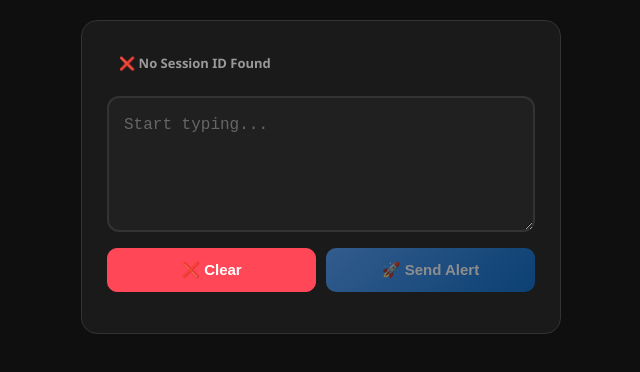
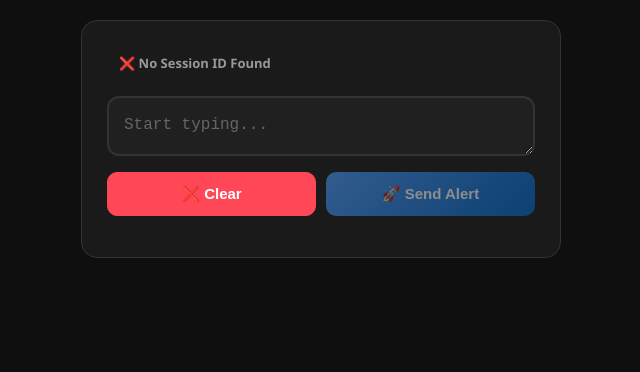
Before and after one commit to jcpux/keyboard, a plain HTML site: page remote.html in a window 1280 px wide. Shown: the whole page, without its empty margins (319-959 px from the left). Drawn offline with Linux system fonts and the light colour scheme.

Commit message:
Update remote.html

```diff
--- a/remote.html
+++ b/remote.html
@@ -157,7 +157,7 @@
     <textarea
       id="text-input"
       placeholder="Start typing..."
-      rows="4"
+      rows="1"
       disabled
     ></textarea>
     <div class="controls">
```
